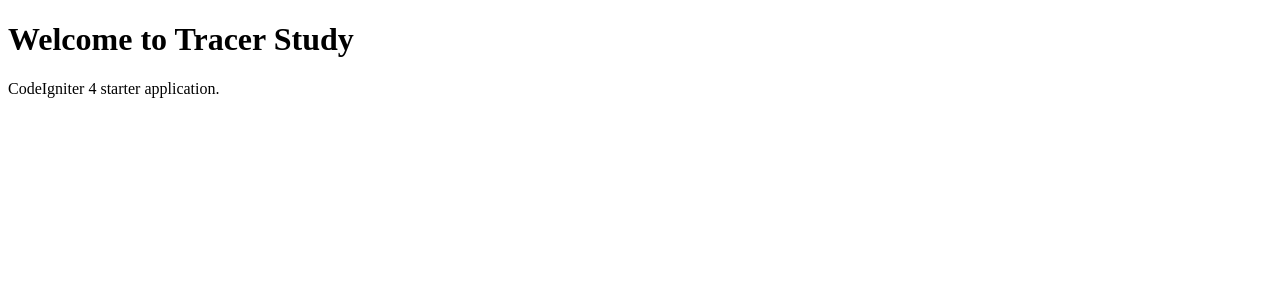
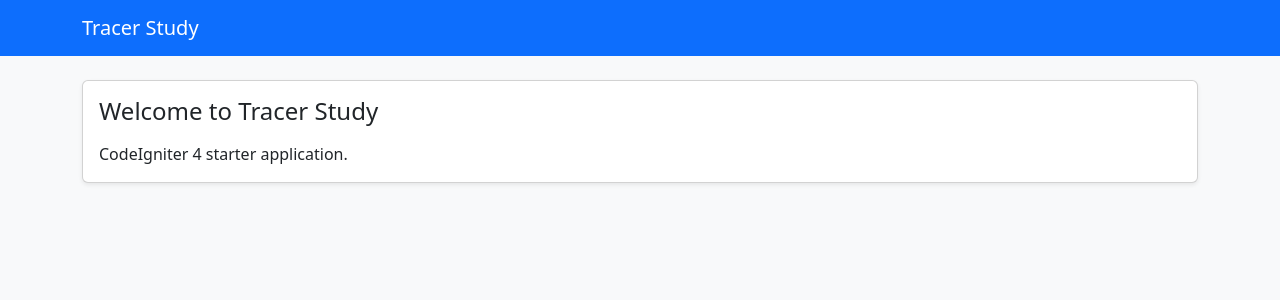
Before and after one commit to nozche/tracer-study, a CodeIgniter 4 app: template app/Views/welcome_message.php in a window 1280 px wide. Shown: the top 300 px of the page. Run offline with PHP 8.4 and a stand-in for CodeIgniter, Linux system fonts and the light colour scheme; the template is opened without the code that fills it, so the values that code supplies are empty; some libraries are stand-ins or nearby versions.

Commit message:
Add base auth migrations and layout setup

```diff
--- /dev/null
+++ b/app/Views/layouts/main.php
@@ -0,0 +1,22 @@
+<!doctype html>
+<html lang="en">
+<head>
+    <meta charset="utf-8">
+    <meta name="viewport" content="width=device-width, initial-scale=1">
+    <title><?= esc($title ?? 'Tracer Study'); ?></title>
+    <link rel="stylesheet" href="https://cdn.jsdelivr.net/npm/bootstrap@5.3.3/dist/css/bootstrap.min.css">
+</head>
+<body class="bg-light">
+<nav class="navbar navbar-expand-lg navbar-dark bg-primary mb-4">
+    <div class="container">
+        <a class="navbar-brand" href="<?= base_url(); ?>">Tracer Study</a>
+    </div>
+</nav>
+
+<main class="container">
+    <?= $this->renderSection('content'); ?>
+</main>
+
+<script src="https://cdn.jsdelivr.net/npm/bootstrap@5.3.3/dist/js/bootstrap.bundle.min.js"></script>
+</body>
+</html>
--- a/app/Views/welcome_message.php
+++ b/app/Views/welcome_message.php
@@ -1,12 +1,10 @@
-<!doctype html>
-<html lang="en">
-<head>
-    <meta charset="UTF-8">
-    <meta name="viewport" content="width=device-width, initial-scale=1.0">
-    <title>Tracer Study</title>
-</head>
-<body>
-    <h1>Welcome to Tracer Study</h1>
-    <p>CodeIgniter 4 starter application.</p>
-</body>
-</html>
+<?= $this->extend('layouts/main'); ?>
+
+<?= $this->section('content'); ?>
+    <div class="card shadow-sm">
+        <div class="card-body">
+            <h1 class="h4 mb-3">Welcome to Tracer Study</h1>
+            <p class="mb-0">CodeIgniter 4 starter application.</p>
+        </div>
+    </div>
+<?= $this->endSection(); ?>
```
Also changed, not shown: app/Database/Migrations/2024-05-20-000001_CreateRolesTable.php (renamed from app/Database/Migrations/2026-01-05-000001_CreateRolesTable.php), app/Database/Migrations/2024-05-20-000002_CreatePermissionsTable.php (renamed from app/Database/Migrations/2026-01-05-000002_CreatePermissionsTable.php), app/Database/Migrations/2024-05-20-000003_CreateUsersTable.php (renamed from app/Database/Migrations/2026-01-05-000003_CreateUsersTable.php), app/Database/Migrations/2024-05-20-000004_CreateRolePermissionsTable.php (renamed from app/Database/Migrations/2026-01-05-000004_CreateRolePermissionsTable.php), app/Database/Migrations/2024-05-20-000005_CreateUserRolesTable.php (renamed from app/Database/Migrations/2026-01-05-000005_CreateUserRolesTable.php), app/Database/Migrations/2024-05-20-000006_CreateSessionsTable.php (renamed from app/Database/Migrations/2026-01-05-000006_CreateSessionsTable.php), 1 other file.
